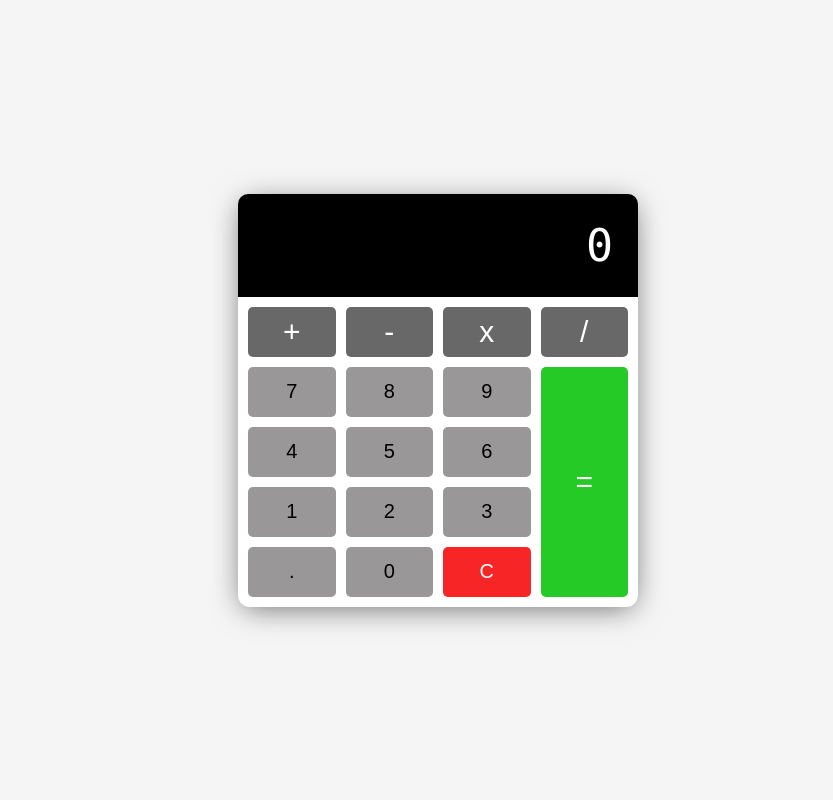
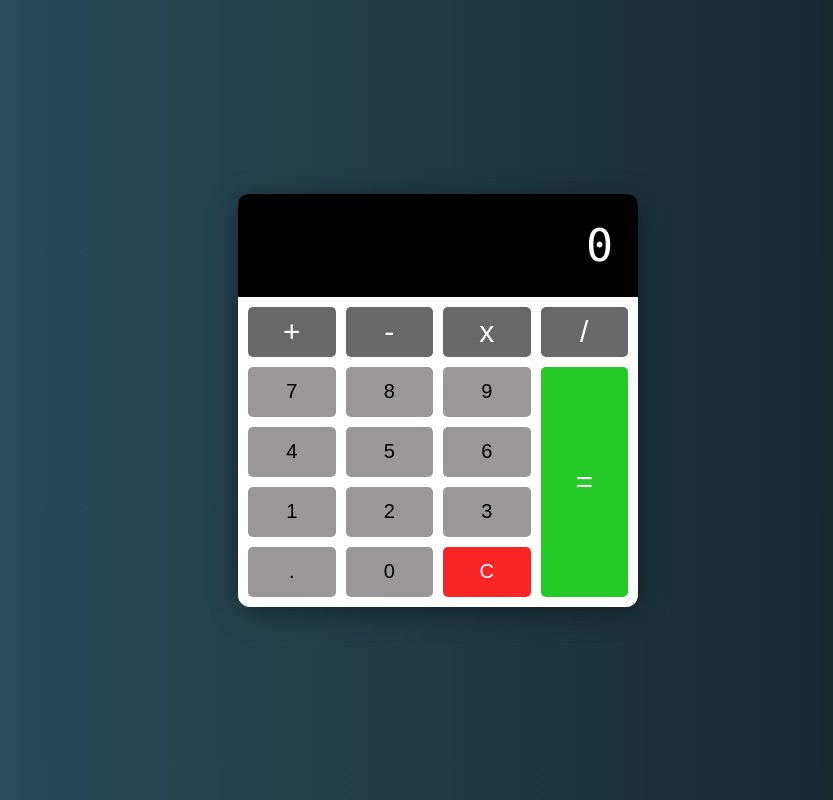
Before and after one commit to younes789/calculator, a plain HTML site: page index.html in a window 1280 px wide. Shown: the whole page, without its empty margins (202-1035 px from the left). Drawn offline with Linux system fonts and the light colour scheme.

Commit message:
Update style.css

```diff
--- a/css/style.css
+++ b/css/style.css
@@ -4,8 +4,7 @@ html {
 body {
   margin: 0;
   min-height: 100vh;
-  /* background: linear-gradient(to right, #2C5364, #203A43, #0F2027); */
-  background: whitesmoke;
+  background: linear-gradient(to right, #2C5364, #203A43, #0F2027);
   display: flex;
   justify-content: center;
   align-items: center;
```
